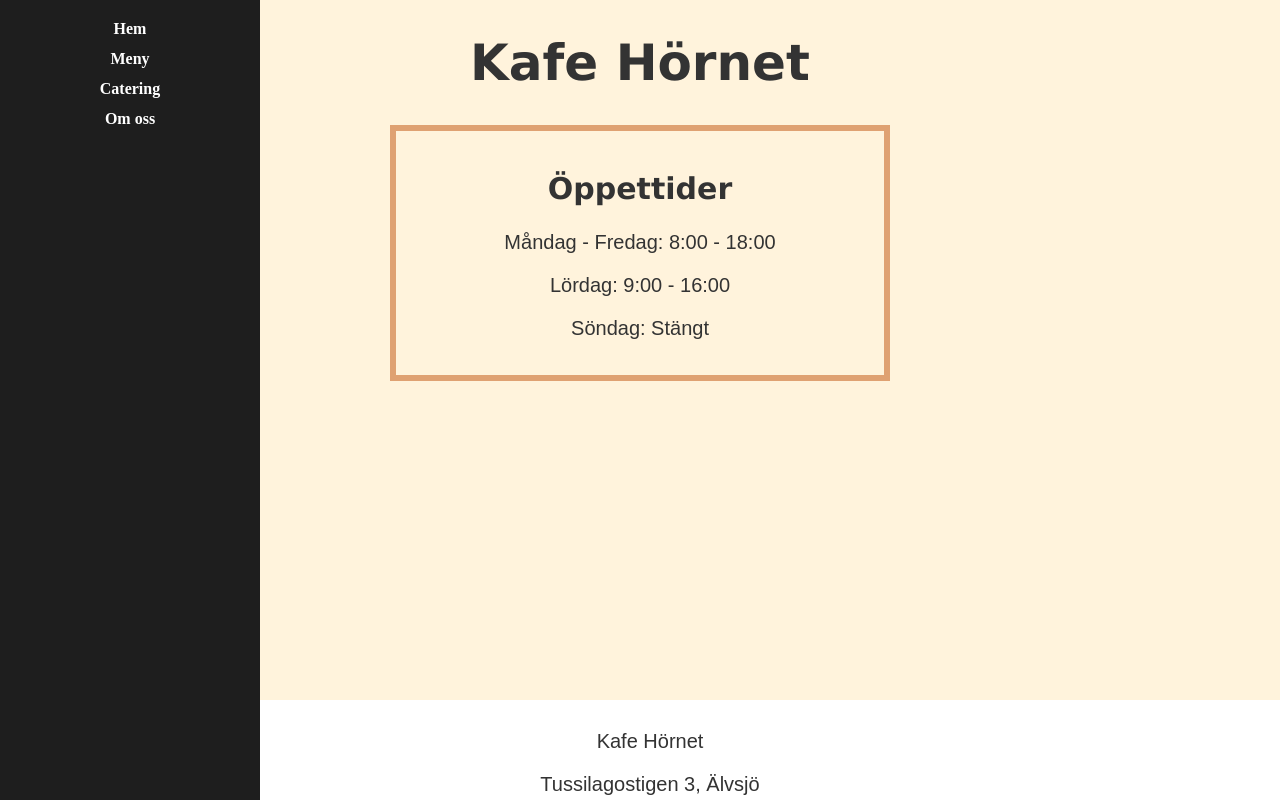
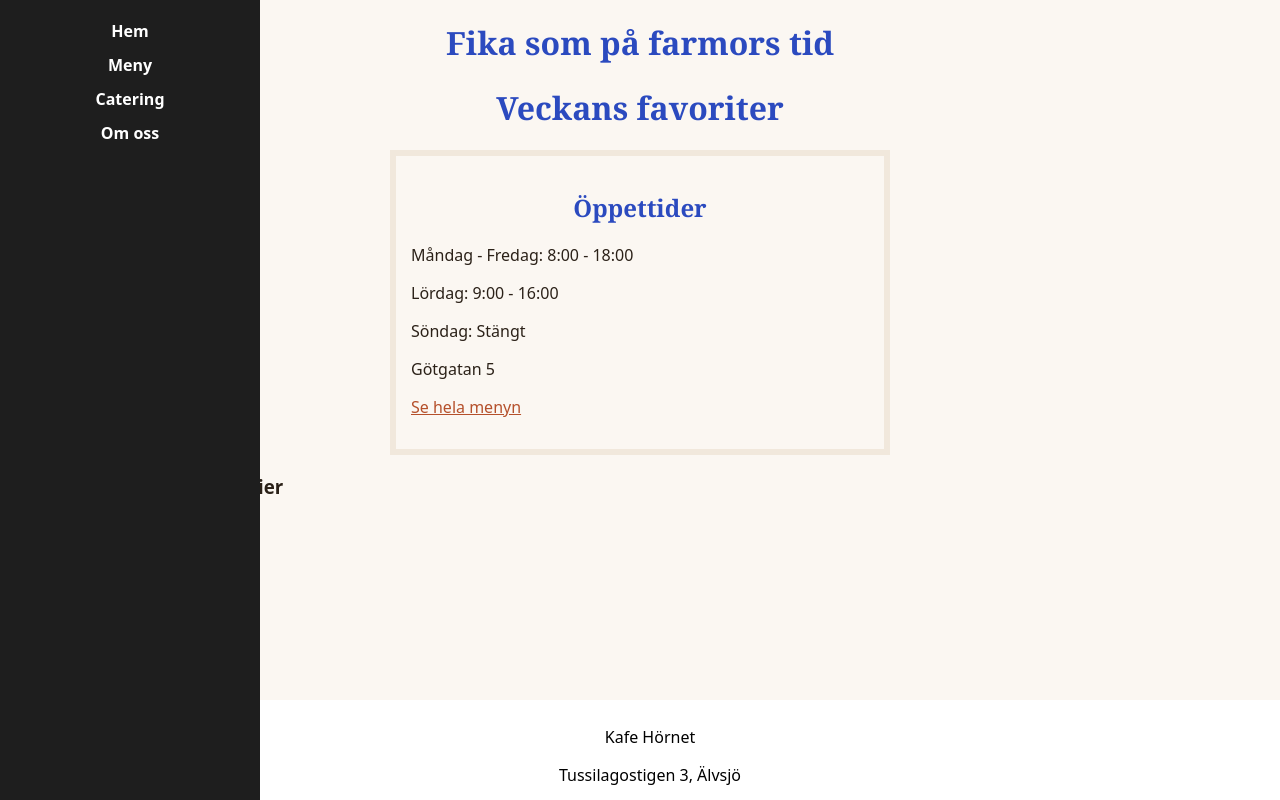
Before and after one commit to cina-undin/testsida, a plain HTML site: page index.html in a window 1280 px wide. Drawn offline with Linux system fonts and the light colour scheme.

Commit message:
ändrat uteseende

```diff
--- a/index.html
+++ b/index.html
@@ -8,7 +8,11 @@
 
   <body class="background">
     <main>
-      <h1><strong>Kafe Hörnet</strong></h1>
+      <h1><strong>Fika som på farmors tid</strong></h1>
+
+      <h1>Veckans favoriter</h1>
+
+
     </main>
 
     <header>
@@ -34,6 +38,8 @@
       <p>Måndag - Fredag: 8:00 - 18:00</p>
       <p>Lördag: 9:00 - 16:00</p>
       <p>Söndag: Stängt</p>
+      <p>Götgatan 5</p>
+      <p><a href="menu.html">Se hela menyn</a></p>
   </div>
 
     <section>
--- a/style.css
+++ b/style.css
@@ -1,42 +1,60 @@
+
+/*
+Bakgrund: #FBF7F2 (varm vit)
+Text: #2B2118 (mörkbrun)
+Accent (knappar, länkar, priser): #B5502B (terrakotta)
+Accent mörk (hover): #8F3E20
+Grön (etiketter, bekräftelse): #5E7F5A
+Ljus ruta: #F1E8DC
+Kort: vit med 1 px ram #E6DCCF, hörnradie 12 px
+Fel: #C0392B
+Rubriker: Georgia, serif
+Brödtext: system-ui / Helvetica / Arial, 18 px, radavstånd 1,6
+Max innehållsbredd: 1100 px, centrerad, 24 px marginal i sidled
+Knapp: accentfärg, vit text, 12 px / 24 px padding, hörnradie 8 px
+Brytpunkt mobil: under 700 px
+
+snake-case background-color (css)
+camelCase backgroundColor (java)
+*/
+
 body {
   margin: 0;
+  background-color: #FBF7F2;
+  color: #2B2118;
+  font-family: system-ui, Helvetica, Arial, sans-serif;
+  line-height: 1,5;
 }
 
-.background {
-  background-color: #fff3dc;
+.h1{
+font-size: 2,5rem;
 }
 
-h1 {
+h1, h2 {
   text-align: center;
-  font-size: 50px;
   position: relative;
-  color: #333333;
-  font-family: Verdana, sans-serif;
+  color: #2b4abf;
+  font-family: Georgia, sans-serif;
 }
-h2 {
-  text-align: center;
-  font-size: 30px;
-  position: relative;
-  color: #333333;
-  font-family: Verdana, sans-serif;
-}
+
+
 
 .border {
   box-sizing: border-box;
   max-width: 500px;
   margin: 0 auto;
-  border: 2px solid #dfa172;
+  border: 2px solid #F1E8DC;
   padding: 15px;
   border-width: 6px;
 }
 
-p {
-  font-size: 20px;
-  color: #333333;
-  text-align: center;
-  font-family: Arial, sans-serif;
+a{
+color:#B5502B;
+
 }
-
+a:hover{
+color: #8F3E20
+}
 .sidomeny {
   position: fixed;
   top: 0;
```
Also changed, not shown: booking.html (renamed from catering.html, +7 -5 lines).
